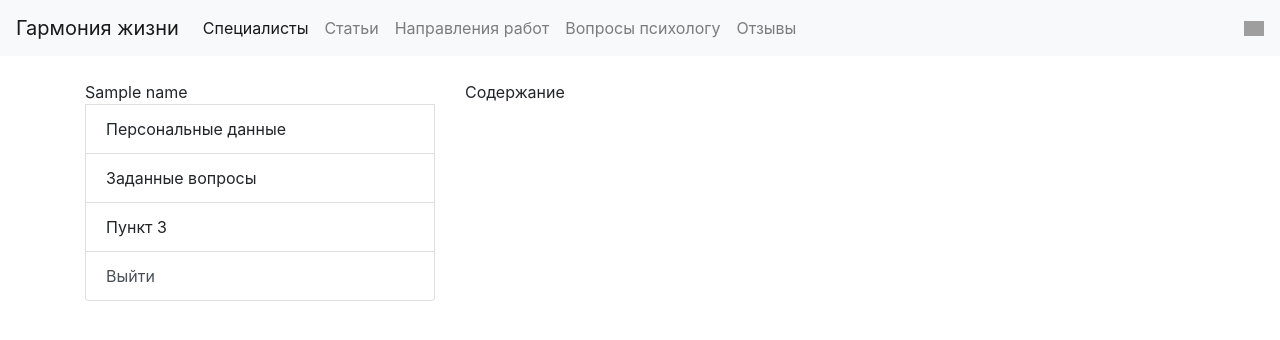
After one commit to VVD-byte/garmon_life, a Django app: template abcd/page/templates/page/html/userlkPage.html in a window 1280 px wide. The commit adds this page. Shown: the top 340 px of the page. Run offline with Django 3.2, Linux system fonts and the light colour scheme; the template is opened without the code that fills it: most values are stand-ins (such as "Sample title", 1, 10 or a date in 2020); some libraries are stand-ins or nearby versions; grey boxes are pictures that could not be loaded.

Commit message:
add user LK

```diff
--- a/abcd/page/forms.py
+++ b/abcd/page/forms.py
@@ -2,6 +2,4 @@ from django import forms
 
 
 class QuestForm(forms.Form):
-    name = forms.CharField(label='Ваше имя', max_length=100, widget=forms.TextInput(attrs={'class': 'form-control', 'aria-describedby': 'basic-addon1'}))
-    email = forms.EmailField(label='Email', widget=forms.TextInput(attrs={'class': 'form-control', 'aria-describedby': 'basic-addon2'}))
     quest = forms.CharField(widget=forms.Textarea(attrs={'class': 'form-control', 'aria-describedby': 'basic-addon3'}), label='Вопрос')
--- /dev/null
+++ b/abcd/page/templates/page/html/userlkPage.html
@@ -0,0 +1,23 @@
+{% extends 'html/base.html' %}
+{% block title %}
+Личный кабинет | Психологический центр Гармония Жизни в Миассе
+{% endblock %}
+{% load static %}
+{% block content %}
+<div class="container">
+    <div class="row mt-4">
+        <div class="col-sm-4">
+            <div id="list-example" class="list-group">
+                <a>{{ name }}</a>
+                <a class="list-group-item list-group-item-action">Персональные данные</a>
+                <a class="list-group-item list-group-item-action">Заданные вопросы</a>
+                <a class="list-group-item list-group-item-action">Пункт 3</a>
+                <a class="list-group-item list-group-item-action" href="{% url 'Logout' %}">Выйти</a>
+            </div>
+        </div>
+        <div class="col-sm-auto">
+            Содержание
+        </div>
+    </div>
+</div>
+{% endblock %}
--- a/abcd/page/urls.py
+++ b/abcd/page/urls.py
@@ -4,9 +4,10 @@ from .views import Main, Paper_, Spec, Work_, Quest, PaperSlug, PaperNew
 urlpatterns = [
     path('', Main.as_view(), name='MainPage'),
     path('paper/', Paper_.as_view(), name='PaperPage'),
-    path('paper_new', PaperNew.as_view(), name='PaperNew'),
-    path('paper/<slug>', PaperSlug.as_view(), name='PaperPageSlug'),
+    path('paper_new/', PaperNew.as_view(), name='PaperNew'),
+    path('paper/<slug>/', PaperSlug.as_view(), name='PaperPageSlug'),
     path('spec/', Spec.as_view(), name='SpecPage'),
     path('work/', Work_.as_view(), name='WorkPage'),
     path('quest/', Quest.as_view(), name='QuestPage'),
+
 ]
--- /dev/null
+++ b/abcd/static/js/user.js
@@ -0,0 +1,6 @@
+$( document ).ready(function() {
+    $('.dat').on('click', function () {
+        $('.dats').hide();
+        $('#' + this.id + '_').show();
+    });
+    })
--- a/abcd/templates/html/base.html
+++ b/abcd/templates/html/base.html
@@ -34,21 +34,24 @@
     <div class="collapse navbar-collapse" id="navbarSupportedContent">
         <ul class="navbar-nav mr-auto">
             <li class="nav-item active">
-                <a class="nav-link" href="/spec">Специалисты</a>
+                <a class="nav-link" href="{% url 'SpecPage' %}">Специалисты</a>
             </li>
             <li class="nav-item">
-                <a class="nav-link" href="/paper">Статьи</a>
+                <a class="nav-link" href="{% url 'PaperPage' %}">Статьи</a>
             </li>
             <li class="nav-item">
-                <a class="nav-link" href="/work">Направления работ</a>
+                <a class="nav-link" href="{% url 'WorkPage' %}">Направления работ</a>
             </li>
             <li class="nav-item">
-                <a class="nav-link" href="/quest">Вопросы психологу</a>
+                <a class="nav-link" href="{% url 'QuestPage' %}">Вопросы психологу</a>
             </li>
             <li class="nav-item">
                 <a class="nav-link" href="#">Отзывы</a>
             </li>
         </ul>
+        <a href="{% url 'AuthPage' %}">
+            <img class="form-inline my-2 my-lg-0" src="{% static '/img/user.png' %}" width="20">
+        </a>
     </div>
 </nav>
 {% block content %}
```
Also changed, not shown: abcd/api/serializer.py (+8 -2 lines), abcd/page/templates/page/html/authPage.html (added, +29 -0 lines), abcd/page/templates/page/html/questions.html (+4 -12 lines), abcd/page/templates/page/html/register.html (added, +45 -0 lines), abcd/static/js/paper.js (+2 -5 lines).
